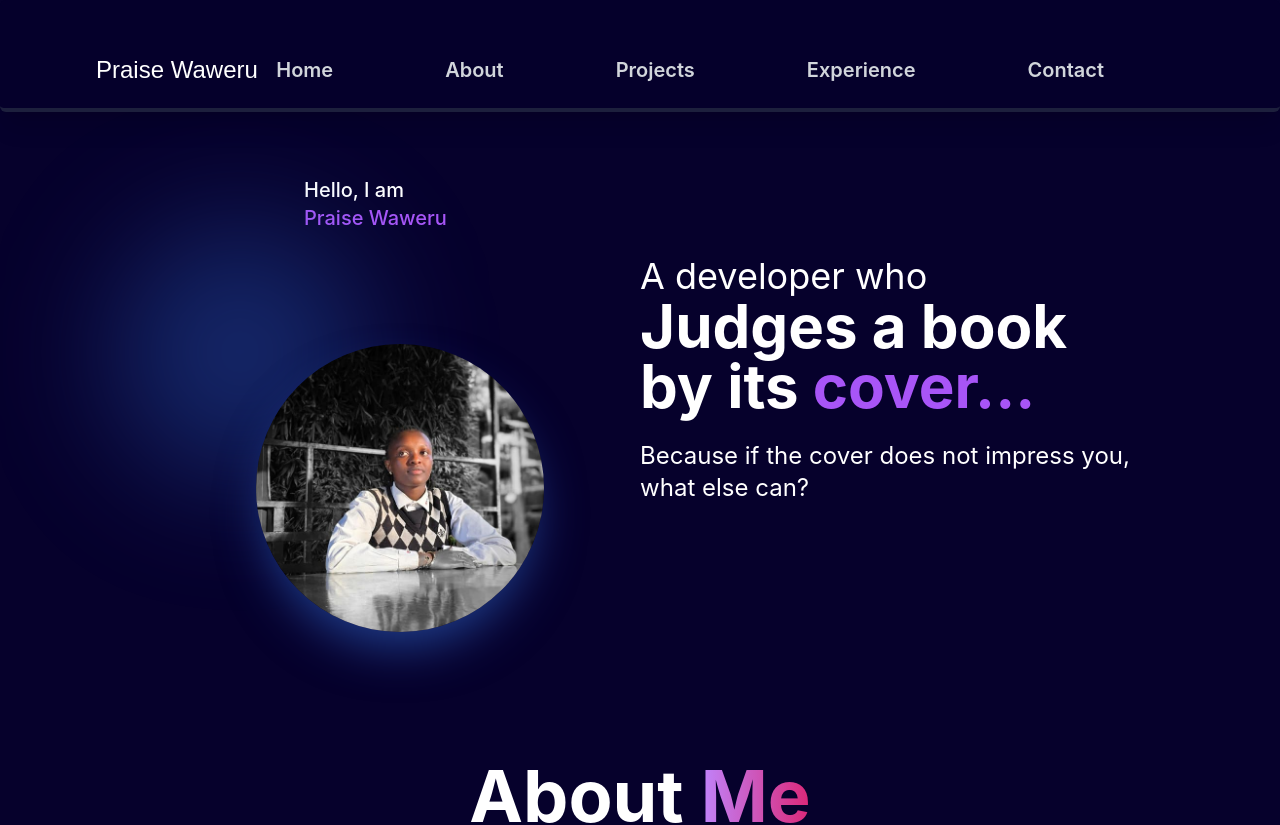
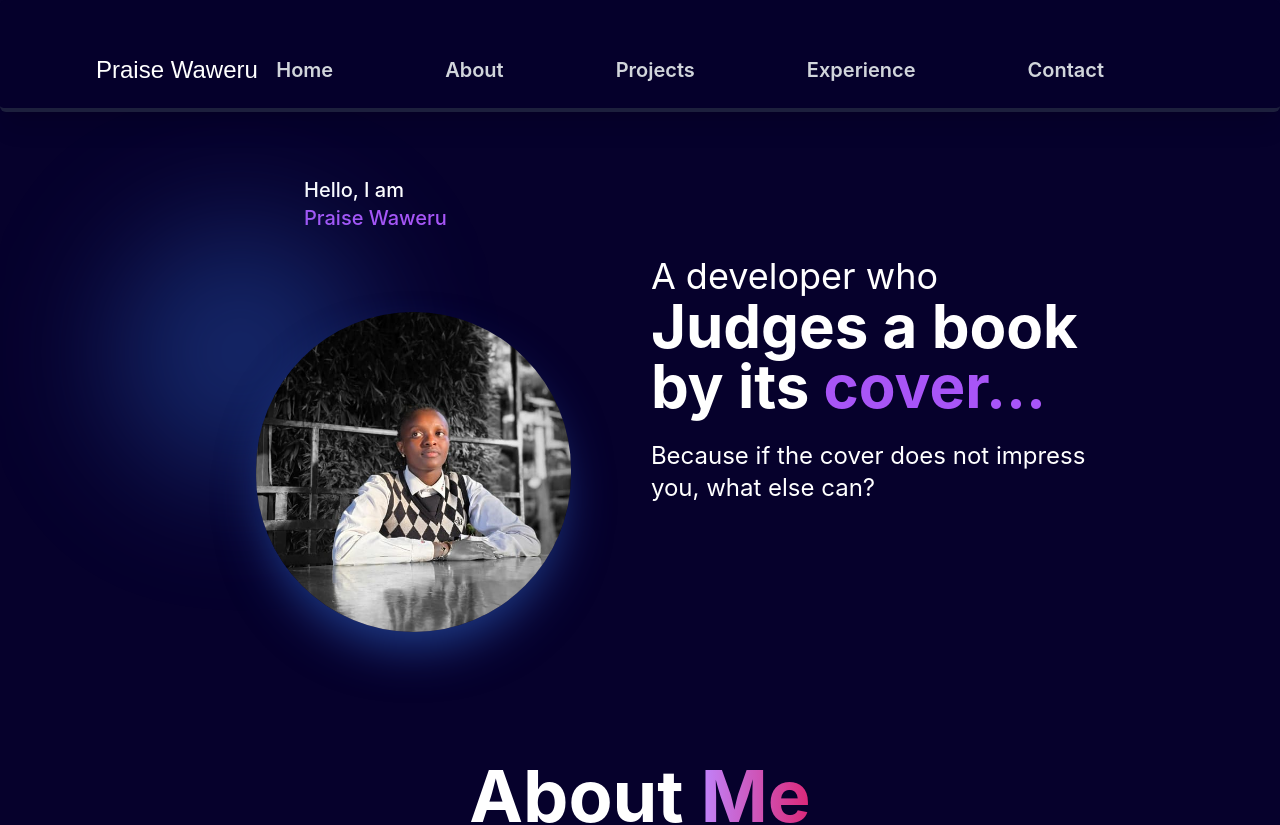
Before and after one commit to Njeriwaweru/Portfolio, a React (Create React App) app: page / in a window 1280 px wide. Shown: the top 825 px of the page. Built offline with nearby package versions, Linux system fonts and the light colour scheme; a web font is replaced by a local one.

Commit message:
Fixing banner image

```diff
--- a/src/pages/Banner.js
+++ b/src/pages/Banner.js
@@ -29,7 +29,7 @@ const Banner = () => {
                     <img
                         src={bannerImg}
                         alt="Praise Waweru"
-                        className="relative object-cover mt-28 ml-28 shadow-2xl rounded-full shadow-blue-500/50 h-72 w-72"
+                        className="relative object-cover mt-20 ml-28 shadow-2xl rounded-full shadow-blue-500/50 h-80 w-80"
                     />
                 </div>
                 <div>
```
